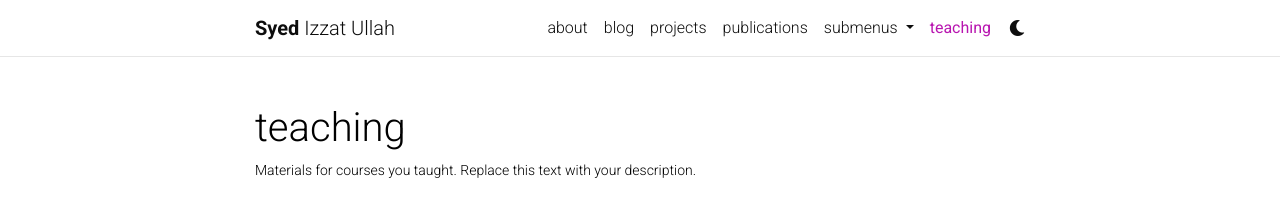
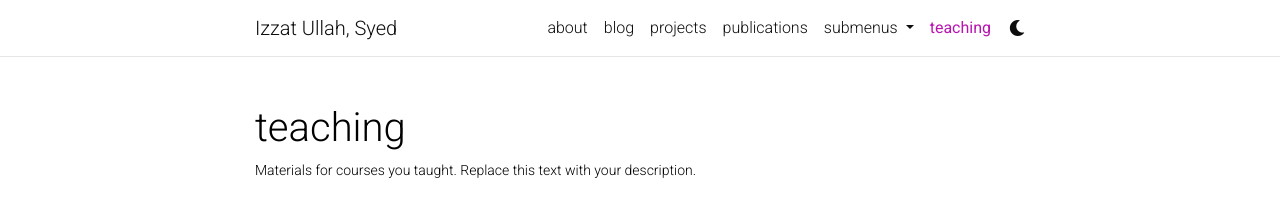
Before and after one commit to syediu/syediu.github.io, a Jekyll site: the page built from _pages/teaching.md, in a window 1280 px wide. Shown: the top 210 px of the page. Built offline with Jekyll 4.4.1, drawn with Linux system fonts in a browser that asks for light colours; nearby versions of some CDN libraries; comment, search, counter and statistics services are not loaded; a style sheet for code colours, icons or effects is not loaded; some of the changed lines change nothing that is shown.

Commit message:
configured personal info

```diff
--- a/_config.yml
+++ b/_config.yml
@@ -2,7 +2,7 @@
 # Site settings
 # -----------------------------------------------------------------------------
 
-title: blank # the website title (if blank, full name will be used instead)
+title: Izzat Ullah, Syed # the website title (if blank, full name will be used instead)
 first_name: Syed
 middle_name:
 last_name: Izzat Ullah
@@ -15,7 +15,7 @@
   Photos from <a href="https://unsplash.com" target="_blank">Unsplash</a>.
 
 icon: 🔥 # the emoji used as the favicon
-url: https://syediu.github.io/ # the base hostname & protocol for your site
+url: https://www.syediu.github.io# the base hostname & protocol for your site
 baseurl: "" #/syediu.github.io/ # the subpath of your site, e.g. /blog/
 last_updated: true # set to true if you want to display last updated in the footer
 impressum_path:  # set to path to include impressum link in the footer, use the same path as permalink in a page, helps to conform with EU GDPR
@@ -49,7 +49,7 @@
 # Social integration
 # -----------------------------------------------------------------------------
 
-github_username: # your GitHub user name
+github_username: syediu# your GitHub user name
 gitlab_username: # your GitLab user name
 twitter_username: # your Twitter handle
 linkedin_username: # your LinkedIn user name
```
